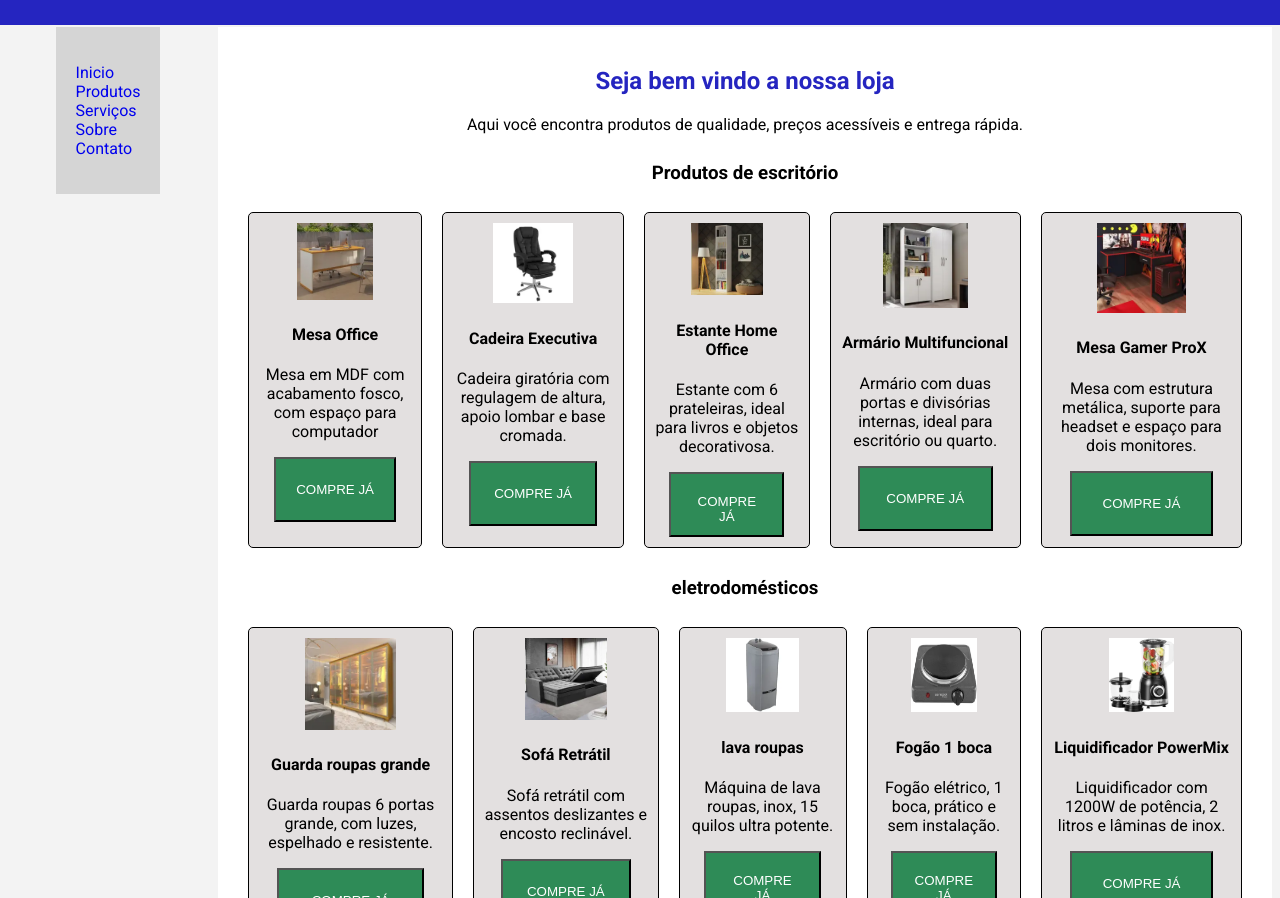
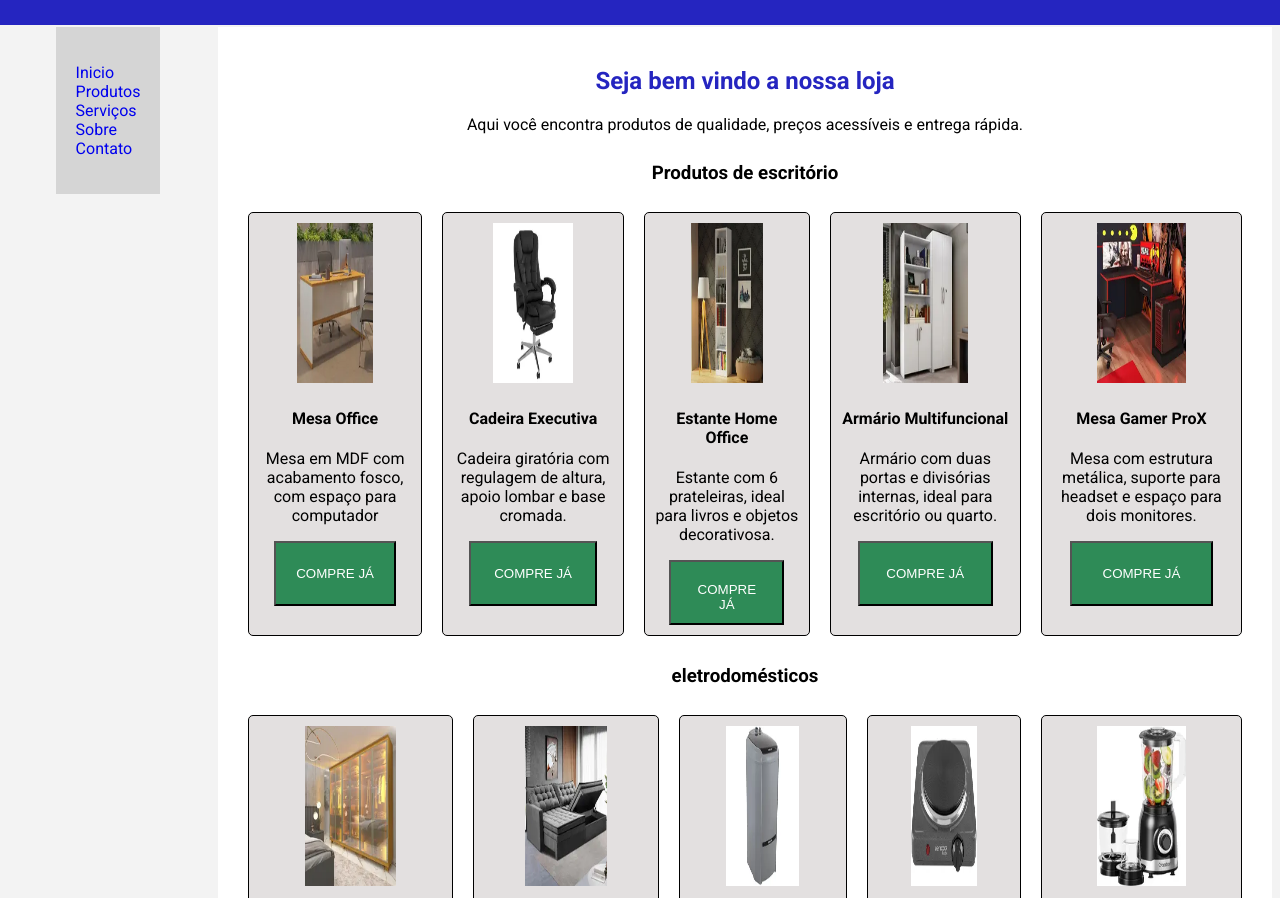
Before and after one commit to kz09kaua/lalalallalalalallalalallalalallalalalallalala, a plain HTML site: page aula-6.10/index.html in a window 1280 px wide. Shown: the part 147-1045 px from the top of the page. Drawn offline with Linux system fonts and the light colour scheme.

Commit message:
sdfsdafsdfsdfsdfdsdfssdf

```diff
--- a/aula-6.10/index.html
+++ b/aula-6.10/index.html
@@ -4,14 +4,16 @@
     <meta charset="UTF-8">
     <meta name="viewport" content="width=device-width, initial-scale=1.0">
     <title> projeto grid - flexbox</title>
-    <link rel="stylesheet" href="styles/style.css">
+    <link rel="stylesheet" href="/style.css">
     <link rel="shortcut icon" href="favicon/online-test.png" type="image/x-icon">
 </head>
 <body>
     <div class="container">
         <header id="inicio">
+            <div >
             <h1>Projeto GRID - FLEXBOX</h1>
             <p>Projeto - página para uma loja comercial de eletrodomésticos</p>
+            </div>
             </header>
             <nav>
                 <ul>
@@ -32,21 +34,21 @@
                 <div id="produtos">
                 <div class="sectionproduto1">
                 <div class="flexitem">
-                <img src="img/Mesa de escritorio.webp" alt="">
+                <img src="img/Mesa de escritorio.webp" alt="" class="img123">
                 <h4>Mesa Office</h4>
                 <p>Mesa em MDF com acabamento fosco, com espaço para computador</p>
                 <button type="button" class="div000">COMPRE JÁ</button>
                 </div>
 
                 <div class="flexitem">
-                <img src="img/Cadeira de escritorio.webp" alt="">
+                <img src="img/Cadeira de escritorio.webp" alt="" class="img123">
                 <h4>Cadeira Executiva</h4>
                 <p>Cadeira giratória com regulagem de altura, apoio lombar e base cromada.</p>
                 <button type="button" class="div000">COMPRE JÁ</button>
                 </div>
 
                 <div class="flexitem">
-                <img src="img/Estante livreiro.webp" alt="">
+                <img src="img/Estante livreiro.webp" alt="" class="img123">
                 <h4>Estante Home Office</h4>
                 <p>Estante com 6 prateleiras, ideal para livros e objetos decorativosa.</p>
                 <button type="button" class="div000">COMPRE JÁ</button>
@@ -54,14 +56,14 @@
 
 
                 <div class="flexitem">
-                <img src="img/Kit armario para escritorio.webp" alt="">
+                <img src="img/Kit armario para escritorio.webp" alt="" class="img123">
                 <h4>Armário Multifuncional</h4>
                 <p>Armário com duas portas e divisórias internas, ideal para escritório ou quarto.</p>
                 <button type="button" class="div000">COMPRE JÁ</button>
                 </div>
 
                 <div class="flexitem">
-                <img src="img/Mesa gamer.webp" alt="">
+                <img src="img/Mesa gamer.webp" alt="" class="img123">
                 <h4>Mesa Gamer ProX</h4>
                 <p>Mesa com estrutura metálica, suporte para headset e espaço para dois monitores.
 </p>
@@ -72,21 +74,21 @@
                 <h3>eletrodomésticos</h3>
                     <div class="sectionproduto2">
                  <div class="flexitem">
-                <img src="img/Guarda roupa 6 portas.webp" alt="">
+                <img src="img/Guarda roupa 6 portas.webp" alt="" class="img123">
                 <h4>Guarda roupas grande</h4>
                 <p>Guarda roupas 6 portas grande, com luzes, espelhado e resistente. </p>
                 <button type="button" class="div000">COMPRE JÁ</button>
                 </div>
 
                 <div class="flexitem">
-                <img src="img/Sofá retratil.webp" alt="">
+                <img src="img/Sofá retratil.webp" alt="" class="img123">
                 <h4>Sofá Retrátil</h4>
                 <p>Sofá retrátil com assentos deslizantes e encosto reclinável.</p>
                 <button type="button" class="div000">COMPRE JÁ</button>
                 </div>
 
                 <div class="flexitem">
-                <img src="img/Lavadora de roupas.webp" alt="" class="img1">
+                <img src="img/Lavadora de roupas.webp" alt="" class="img1 img123">
                 <h4>lava roupas</h4>
                 <p>Máquina de lava roupas, inox, 15 quilos ultra potente.</p>
                 <button type="button" class="div000 div111">COMPRE JÁ</button>
@@ -94,14 +96,14 @@
 
 
                 <div class="flexitem">
-                <img src="img/Fogão elétrico.webp" alt="" class="img1">
+                <img src="img/Fogão elétrico.webp" alt="" class="img1 img123">
                 <h4>Fogão 1 boca</h4>
                 <p>Fogão elétrico, 1 boca, prático e sem instalação.</p>
                 <button type="button" class="div000 div111" >COMPRE JÁ</button>
                 </div>
 
                 <div class="flexitem">
-                <img src="img/Liquidificador.webp" alt="" style="height: 74px;">
+                <img src="img/Liquidificador.webp" alt=""" class="img123">
                 <h4>Liquidificador PowerMix</h4>
                 <p>Liquidificador com 1200W de potência, 2 litros e lâminas de inox.</p>
                 <button type="button" class="div000 div111">COMPRE JÁ</button>
@@ -153,7 +155,9 @@ Crescemos com você, porque o seu sucesso é o nosso maior resultado.</p>
                     <br>
                     <textarea id="mensagem" name="mensagem" rows="5" cols="50" required></textarea>
                     <br>
-                    <button type="submit" id="buttomform">Enviar</button>
+                    <div id="div1928">
+                    <button type="submit" >Enviar</button>
+                    </div>
                 </form>
 
             </section>
--- a/aula-6.10/styles/style.css
+++ b/aula-6.10/style.css
@@ -30,6 +30,9 @@ header {
     width: 100%;
     height: 85%;
     margin: 0;
+    display: flex;
+        justify-content: center;
+        align-items: center;
 }
 
 nav {
@@ -113,13 +116,7 @@ button {
 }
 
 
-#buttomform {
-    display: flex;
-width: 30%;
-justify-content: center;
-align-items: center;
-align-content: center;
-}
+
 
 .formcontato {
 display: flex;
@@ -157,3 +154,8 @@ footer {
 width: 80%;
     height: 65px;
 }
+
+.img123{
+    width: 10rem;
+        height: 10rem;
+}
```
